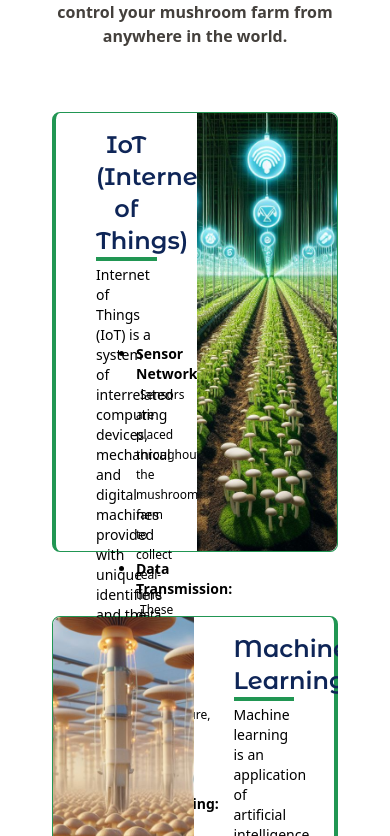
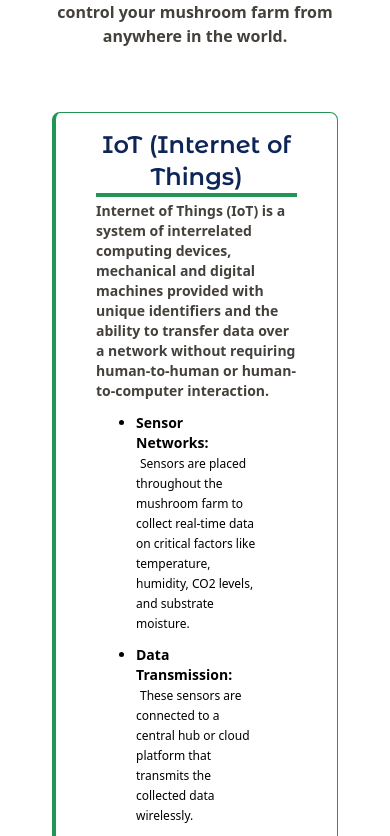
Before and after one commit to KINYENJE/JHUB-Smart-Mushroom-Farming, a React (Create React App) app: page / in a window 390 px wide. Shown: the part 2028-2864 px from the top of the page. Built offline with nearby package versions, Linux system fonts and the light colour scheme.

Commit message:
iot section mobile responsiveness

```diff
--- a/src/components/IoT_ML.jsx
+++ b/src/components/IoT_ML.jsx
@@ -4,11 +4,11 @@ function IoT_ML({slides}) {
   return (
     <div className='my-10'>
       {slides.map((slide, index) => (
-        <div key={index} className={`flex ${(slide.name === "Machine Learning" ? "flex-row-reverse h-[480px] border-r-4 border-success" : " h-[440px] border-l-4 border-success")}  w-full my-16 rounded-lg border`}>
-          <div className='w-1/2 flex flex-col gap-3 py-4 px-10'>
+        <div key={index} className={`flex max-sm:flex-col  ${(slide.name === "Machine Learning" ? "flex-row-reverse sm:h-[480px] border-r-4 border-success" : " sm:h-[440px] border-l-4 border-success")}  w-full my-16 rounded-lg border`}>
+          <div className='w-full sm:w-1/2 flex flex-col gap-3 py-4 px-10'>
            <div className='h-1/2'>
             <h3 className='text-2xl border-b-4 border-success'>{slide.name}</h3>
-            <p className='text-left mt-1 text-sm'>{slide.description}</p>
+            <p className='text-left font-semibold text-warmGray-700 mt-1 text-sm'>{slide.description}</p>
            </div>
 
            {slide.subArray.map((sub, index) => (
@@ -20,7 +20,7 @@ function IoT_ML({slides}) {
 
            ))}
           </div>
-          <div className='w-1/2 '>
+          <div className='w-full sm:w-1/2 '>
             <img src={slide.image} alt={slide.name} className={`${(slide.name === "Machine Learning" ? "rounded-r-none" : "rounded-l-none ")} object-cover  object-center h-full w-full rounded-lg`} />
           </div>
         </div>
```
